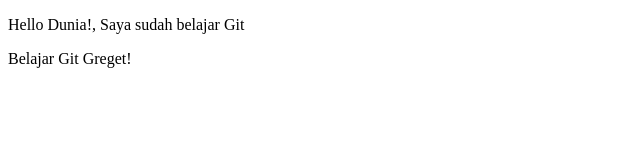
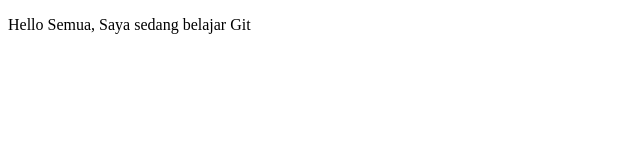
Before and after one commit to kentnathaniel/learning-git, a plain HTML site: page index.html in a window 1280 px wide. Shown: the whole page, without its empty margins (0-640 px from the left). Drawn offline with Linux system fonts and the light colour scheme.

Commit message:
Delete a line

```diff
--- a/index.html
+++ b/index.html
@@ -5,7 +5,6 @@
     <title>Belajar Git - Project 01</title>
   </head>
   <body>
-    <p>Hello Dunia!, Saya sudah belajar Git</p>
-    <p>Belajar Git Greget!</p>
+    <p>Hello Semua, Saya sedang belajar Git</p>
   </body>
 </html>
```
